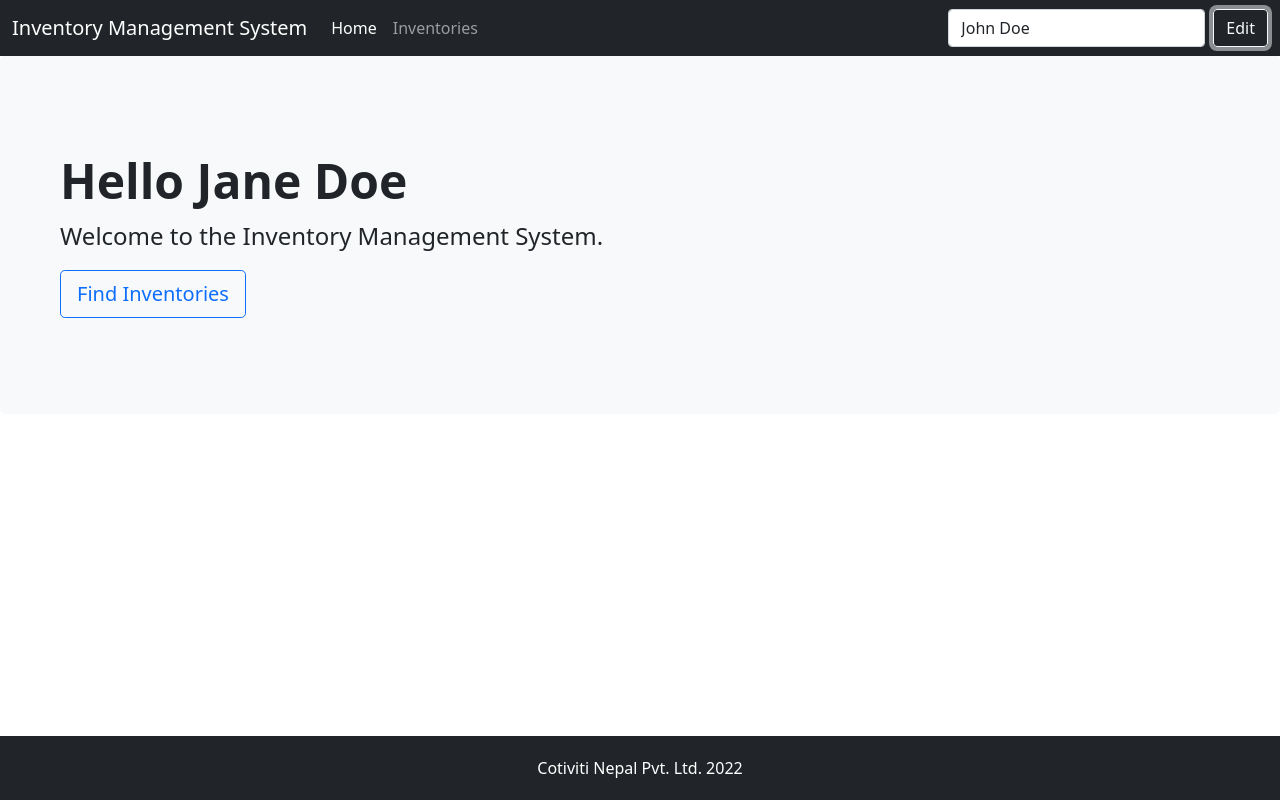
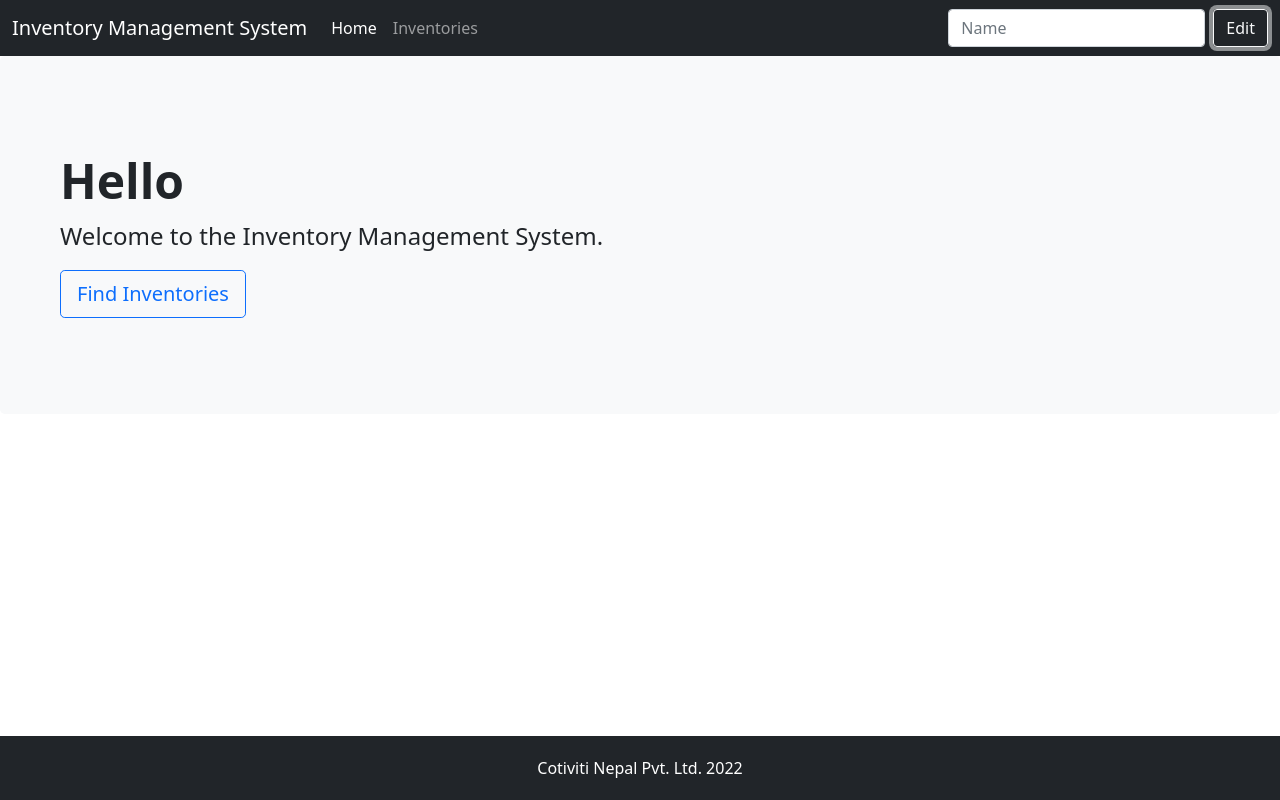
Before and after one commit to elwyncrestha/ng-cotiviti-202204, an Angular app: page /welcome in a window 1280 px wide. Both pictures are taken after a click on the button "Edit". Built offline with nearby package versions, Linux system fonts and the light colour scheme.

Commit message:
Day 4: Subscriptions using RxJs Subject

```diff
--- a/src/app/app.component.html
+++ b/src/app/app.component.html
@@ -1,3 +1,3 @@
-<app-header [name]="username" (nameChangeEmitter)="username = $event"></app-header>
+<app-header></app-header>
 <router-outlet></router-outlet>
 <app-footer></app-footer>
--- a/src/app/app.component.ts
+++ b/src/app/app.component.ts
@@ -1,5 +1,4 @@
 import { Component } from '@angular/core';
-import { DataService } from './services/data.service';
 
 @Component({
   selector: 'app-root',
@@ -7,9 +6,7 @@ import { DataService } from './services/data.service';
   styleUrls: ['./app.component.scss']
 })
 export class AppComponent {
-  username: string;
 
-  constructor(private readonly dataService: DataService) {
-    this.username = this.dataService.authenticatedUsername;
+  constructor() {
   }
 }
--- a/src/app/components/welcome-page/welcome-page.component.html
+++ b/src/app/components/welcome-page/welcome-page.component.html
@@ -1,7 +1,12 @@
 <div class="p-5 mb-4 bg-light rounded-3">
   <div class="container-fluid py-5">
-    <h1 class="display-5 fw-bold">Hello {{ username }}</h1>
+    <h1 class="display-5 fw-bold">Hello {{ dsvc.username$ | async }}</h1>
     <p class="col-md-8 fs-4">Welcome to the Inventory Management System.</p>
-    <button (click)="routeToInventory()" class="btn btn-outline-primary btn-lg" type="button">Find Inventories</button>
+    <a
+      [routerLink]="RouteConstants.INVENTORY_LIST"
+      class="btn btn-outline-primary btn-lg"
+      type="button"
+      >Find Inventories</a
+    >
   </div>
 </div>
--- a/src/app/components/welcome-page/welcome-page.component.ts
+++ b/src/app/components/welcome-page/welcome-page.component.ts
@@ -1,6 +1,6 @@
-import { Component, Input, OnInit } from '@angular/core';
-import { Router } from '@angular/router';
+import { Component, OnInit } from '@angular/core';
 import { RouteConstants } from 'src/app/constants/routes.constant';
+import { DataService } from 'src/app/services/data.service';
 
 @Component({
   selector: 'app-welcome-page',
@@ -8,16 +8,12 @@ import { RouteConstants } from 'src/app/constants/routes.constant';
   styleUrls: ['./welcome-page.component.scss']
 })
 export class WelcomePageComponent implements OnInit {
-  @Input() username = 'Jane Doe';   // TODO: Replace with dynamic value.
+  RouteConstants = RouteConstants;
 
-  constructor(private readonly router: Router) {
+  constructor(readonly dsvc: DataService) {
   }
 
   ngOnInit(): void {
   }
 
-  routeToInventory(): void {
-    this.router.navigate([RouteConstants.INVENTORY_LIST]);
-  }
-
 }
--- a/src/app/modules/layout/components/header/header.component.html
+++ b/src/app/modules/layout/components/header/header.component.html
@@ -3,18 +3,44 @@
     <a class="navbar-brand">Inventory Management System</a>
     <ul class="navbar-nav me-auto mb-2 mb-lg-0">
       <li class="nav-item">
-        <a class="nav-link" aria-current="page" routerLink="/welcome" routerLinkActive="active">Home</a>
+        <a
+          class="nav-link"
+          aria-current="page"
+          routerLink="/welcome"
+          routerLinkActive="active"
+          >Home</a
+        >
       </li>
       <li class="nav-item">
-        <a class="nav-link" [routerLink]="RouteConstants.INVENTORY" routerLinkActive="active">Inventories</a>
+        <a
+          class="nav-link"
+          [routerLink]="RouteConstants.INVENTORY"
+          routerLinkActive="active"
+          >Inventories</a
+        >
       </li>
     </ul>
     <form class="d-flex align-items-center">
-      <label *ngIf="showUsername; else control" class="me-2 text-white"><strong>{{ name }}</strong></label>
+      <label *ngIf="showUsername; else control" class="me-2 text-white"
+        ><strong>{{ dsvc.username$ | async }}</strong></label
+      >
       <ng-template #control>
-        <input class="form-control me-2" type="search" placeholder="Name" aria-label="Name" [value]="name" (change)="onNameChange($event)">
+        <input
+          class="form-control me-2"
+          type="search"
+          placeholder="Name"
+          aria-label="Name"
+          [value]="dsvc.username$ | async"
+          (change)="onNameChange($event)"
+        />
       </ng-template>
-      <button (click)="showUsername = !showUsername" class="btn btn-outline-light" type="button">Edit</button>
+      <button
+        (click)="showUsername = !showUsername"
+        class="btn btn-outline-light"
+        type="button"
+      >
+        Edit
+      </button>
     </form>
   </div>
 </nav>
--- a/src/app/modules/layout/components/header/header.component.ts
+++ b/src/app/modules/layout/components/header/header.component.ts
@@ -1,5 +1,6 @@
-import { Component, EventEmitter, Input, OnInit, Output } from '@angular/core';
+import { Component, OnInit } from '@angular/core';
 import { RouteConstants } from 'src/app/constants/routes.constant';
+import { DataService } from 'src/app/services/data.service';
 import { LoggerService } from 'src/app/services/logger.service';
 
 @Component({
@@ -8,22 +9,20 @@ import { LoggerService } from 'src/app/services/logger.service';
   styleUrls: ['./header.component.scss']
 })
 export class HeaderComponent implements OnInit {
-  @Input() name = 'John Doe';
-  @Output() nameChangeEmitter = new EventEmitter<string>();
   showUsername = true;
   RouteConstants = RouteConstants;
 
   constructor(
-    private readonly loggerService: LoggerService
+    private readonly loggerService: LoggerService,
+    readonly dsvc: DataService
   ) {
-    console.log('HeaderComponent constructed!');
   }
 
   ngOnInit(): void {
   }
 
   onNameChange(e: any): void {
-    this.nameChangeEmitter.emit(e.target.value);
+    this.dsvc.setUsername(e.target.value);
   }
 
 }
--- a/src/app/services/data.service.ts
+++ b/src/app/services/data.service.ts
@@ -1,12 +1,20 @@
 import { Injectable } from '@angular/core';
+import { Observable, Subject } from 'rxjs';
 
 @Injectable({
   providedIn: 'root'
 })
 export class DataService {
-  authenticatedUsername = 'John Doe';
+
+  private readonly _authenticatedUsername: Subject<string>
+  readonly username$: Observable<string>;
 
   constructor() {
-    console.log(this.authenticatedUsername);
+    this._authenticatedUsername = new Subject<string>();
+    this.username$ = this._authenticatedUsername.asObservable();
+  }
+
+  setUsername(username: string): void {
+    this._authenticatedUsername.next(username);
   }
 }
```
Also changed, not shown: 1 other file (tests, documents, lock files or other folders).
